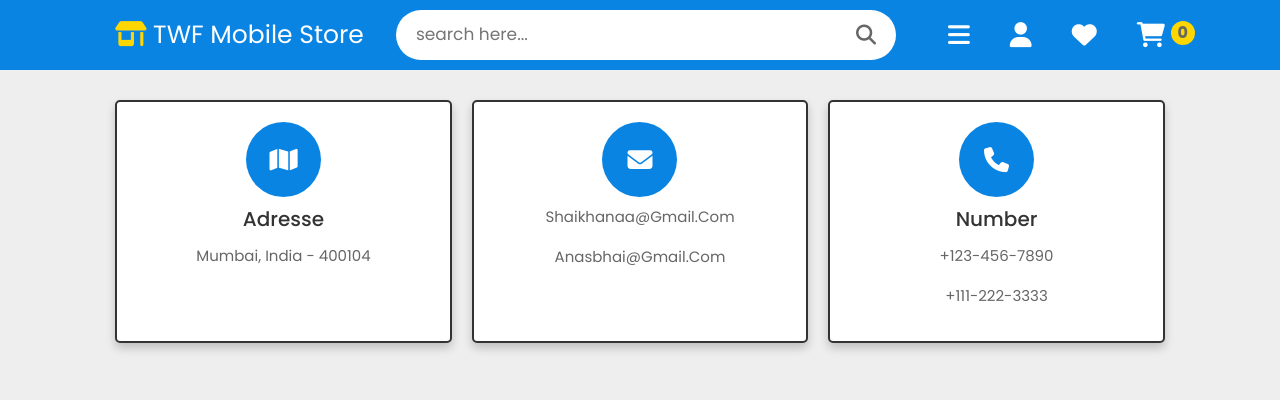
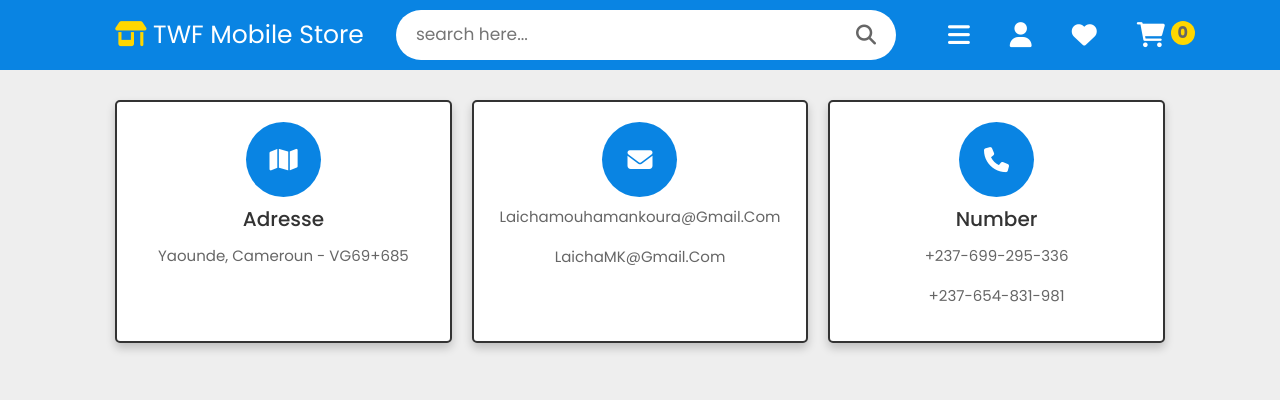
Before and after one commit to BrayceFepa/projet_ecommerce, a PHP site: page /contacts.php in a window 1280 px wide. Shown: the top 400 px of the page. Run offline with PHP 8.4, Linux system fonts and the light colour scheme; style sheets or scripts are compiled from the project's sources; some libraries are stand-ins or nearby versions; some web fonts are replaced.

Commit message:
mis a jour de la page contact

```diff
--- a/contacts.php
+++ b/contacts.php
@@ -90,20 +90,20 @@
 <div class="box">
     <i class="fas fa-map"></i>
     <h3>adresse</h3>
-    <p>mumbai, india - 400104</p>
+    <p>Yaounde, cameroun - VG69+685</p>
 </div>
 
 <div class="box">
     <i class="fas fa-envelope"></i>
-    <p>shaikhanaa@gmail.com</p>
-    <p> anasbhai@gmail.com</p>
+    <p>laichamouhamankoura@gmail.com</p>
+    <p>laichaMK@gmail.com</p>
 </div>
 
 <div class="box">
     <i class="fas fa-phone"></i>
     <h3>number</h3>
-    <p>+123-456-7890</p>
-    <p>+111-222-3333</p>
+    <p>+237-699-295-336</p>
+    <p>+237-654-831-981</p>
 </div>
 
 </div>
@@ -133,8 +133,7 @@
              <input type="submit" value="send message" class="btn btn-primary">
     </form>
 
-    <iframe src="https://www.google.com/maps/embed?pb=!1m18!1m12!1m3!1d15076.895920873152!2d72.83196972692602!3d19.14167056419408!2m3!1f0!2f0!3f0!3m2!1i1024!2i768!4f13.1!3m3!1m2!1s0x3be7b63aceef0c69%3A0x2aa80cf2287dfa3b!2sJogeshwari%20West%2C%20Bombay%2C%20Maharashtra%20400047%2C%20Inde!5e0!3m2!1sfr!2scm!4v1659483036709!5m2!1sfr!2scm"
-     allowfullscreen="" loading="lazy"></iframe>
+    <iframe src="https://www.google.com/maps/embed?pb=!1m18!1m12!1m3!1d63694.159013965655!2d11.478759992525932!3d3.8348650805299562!2m3!1f0!2f0!3f0!3m2!1i1024!2i768!4f13.1!3m3!1m2!1s0x108bcf08f91e51a3%3A0xf6edc284684d1184!2sINFFDP!5e0!3m2!1sfr!2scm!4v1659693464930!5m2!1sfr!2scm" allowfullscreen="" loading="lazy" referrerpolicy="no-referrer-when-downgrade"></iframe>
 
 </section>
 
--- a/css/style.scss
+++ b/css/style.scss
@@ -594,6 +594,7 @@ section {
         flex: 1 1 42rem;
         width: 100%;
     }
+
 }
 .newsletter{
     background-color: $blue;
```
